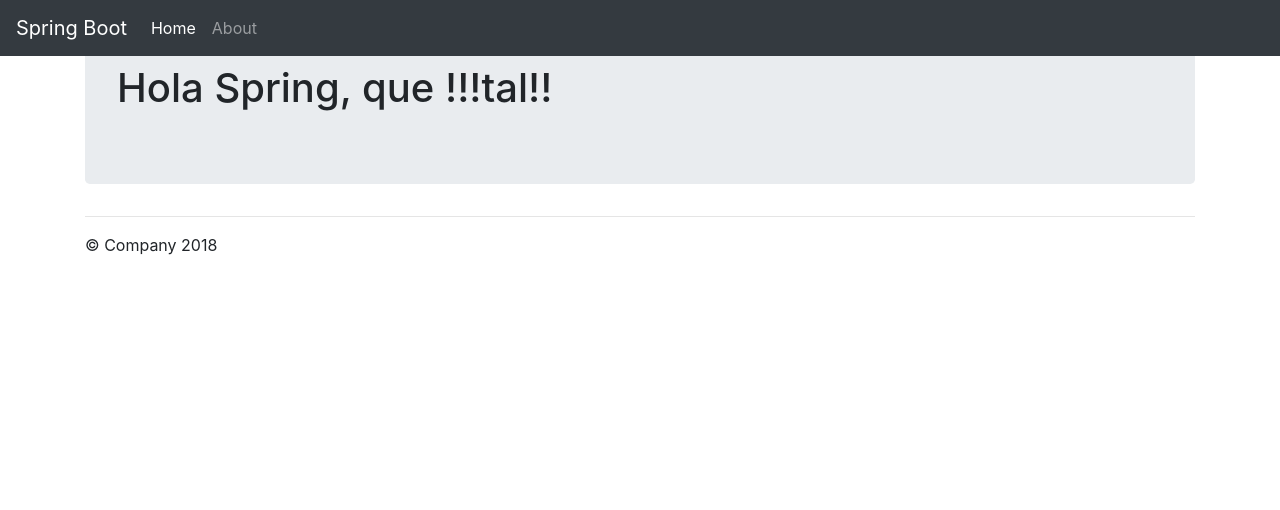
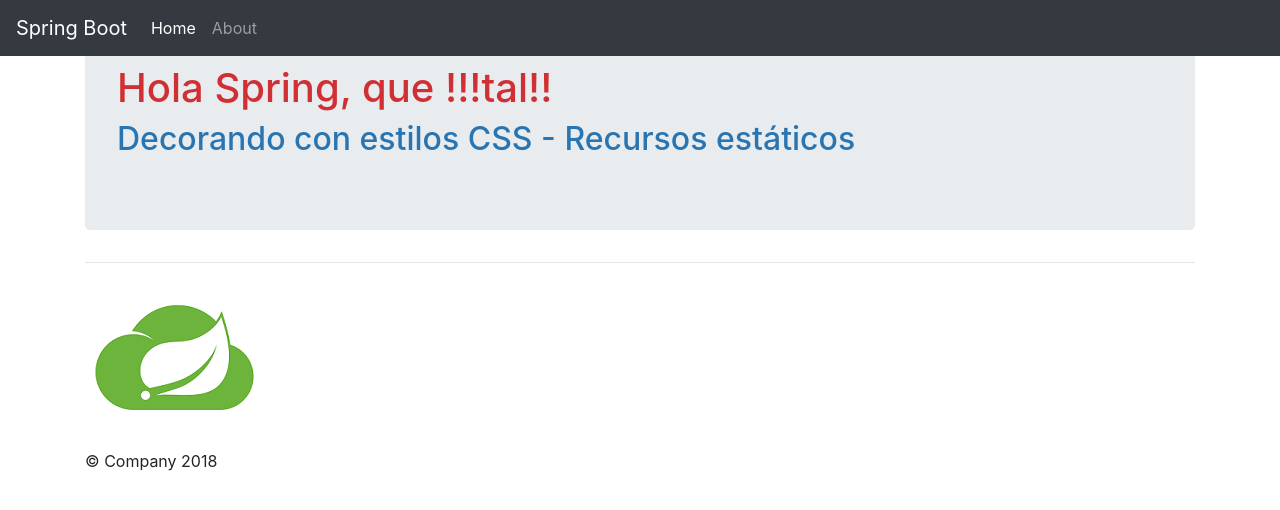
Before and after one commit to henrygarciaospina/facturacion-spring5, a Spring Boot app: page / in a window 1280 px wide. Shown: the top 510 px of the page. Run offline with Spring Boot 4, Linux system fonts and the light colour scheme.

Commit message:
Agregando recursos estáticos: estilos CSS personalizado

```diff
--- /dev/null
+++ b/spring-boot-thymeleaf/src/main/resources/static/css/style.css
@@ -0,0 +1,7 @@
+h1{
+	color: #d03034;
+}
+
+h2{
+	color: #2975b1;
+}
--- a/spring-boot-thymeleaf/src/main/resources/templates/hola.html
+++ b/spring-boot-thymeleaf/src/main/resources/templates/hola.html
@@ -1,10 +1,12 @@
 <!DOCTYPE html>
 <html xmlns:th="http://www.thymeleaf.org">
 <head>
-<meta charset="ISO-8859-1" />
+<meta charset="UTF-8" />
 <title>Insert title here</title>
 <link rel="stylesheet"
 	href="https://maxcdn.bootstrapcdn.com/bootstrap/4.1.3/css/bootstrap.min.css" />
+
+<link rel="stylesheet" th:href="@{/css/style.css}"></link>
 </head>
 <body>
 	<nav class="navbar navbar-expand-md navbar-dark bg-dark fixed-top">
@@ -23,11 +25,13 @@
 	<div class="container">
 		<div class="jumbotron">
 			<h1 th:text="${mensaje}"></h1>
+			<h2>Decorando con estilos CSS - Recursos estáticos</h2>
 		</div>
 	</div>
 	<div class="container">
 		<hr />
 		<footer>
+			<img th:src="@{/imagenes/spring.png}"></img>
 			<p>&copy; Company 2018</p>
 		</footer>
 
```
Also changed, not shown: spring-boot-thymeleaf/src/main/resources/static/imagenes/spring.png (added).
